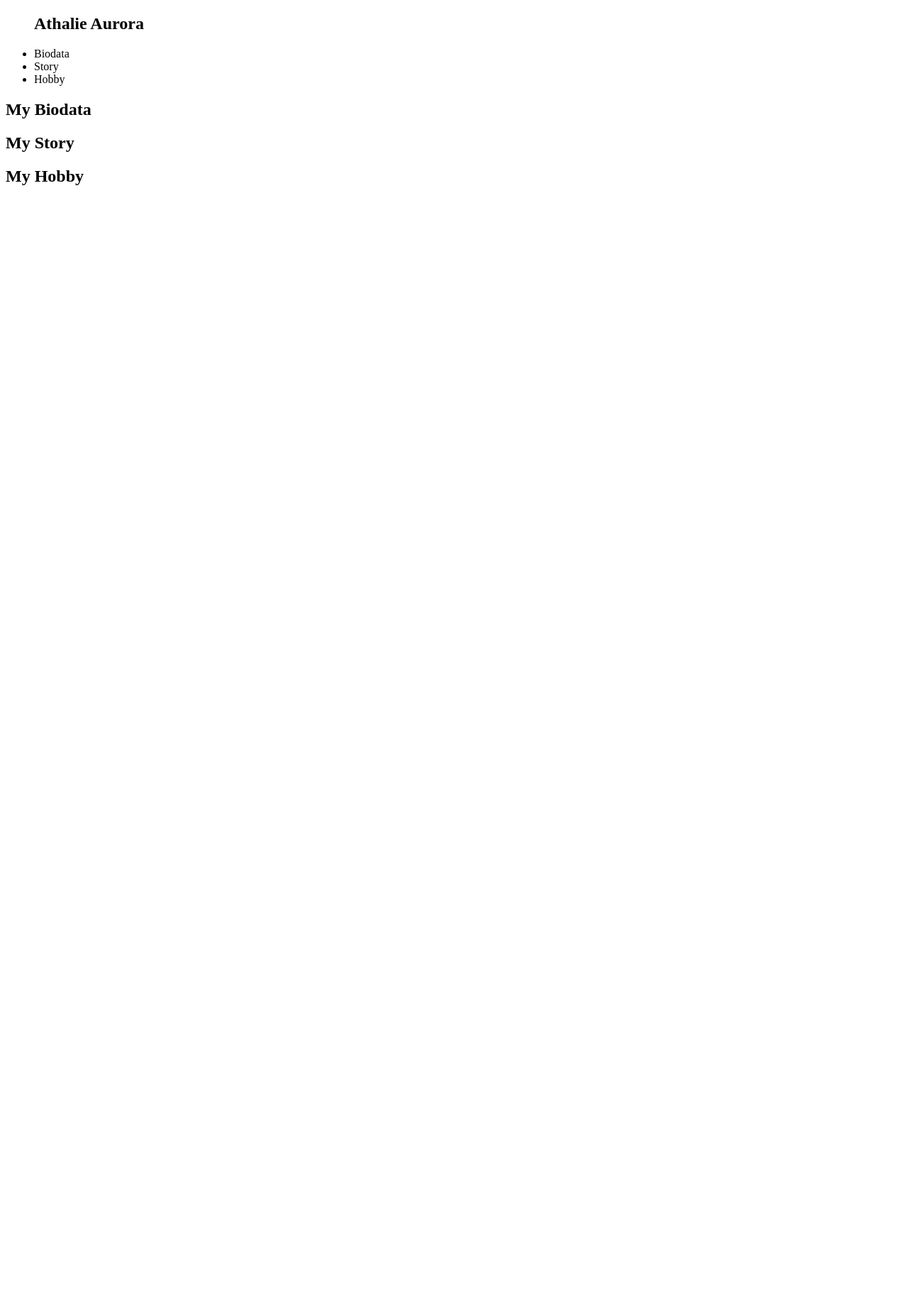
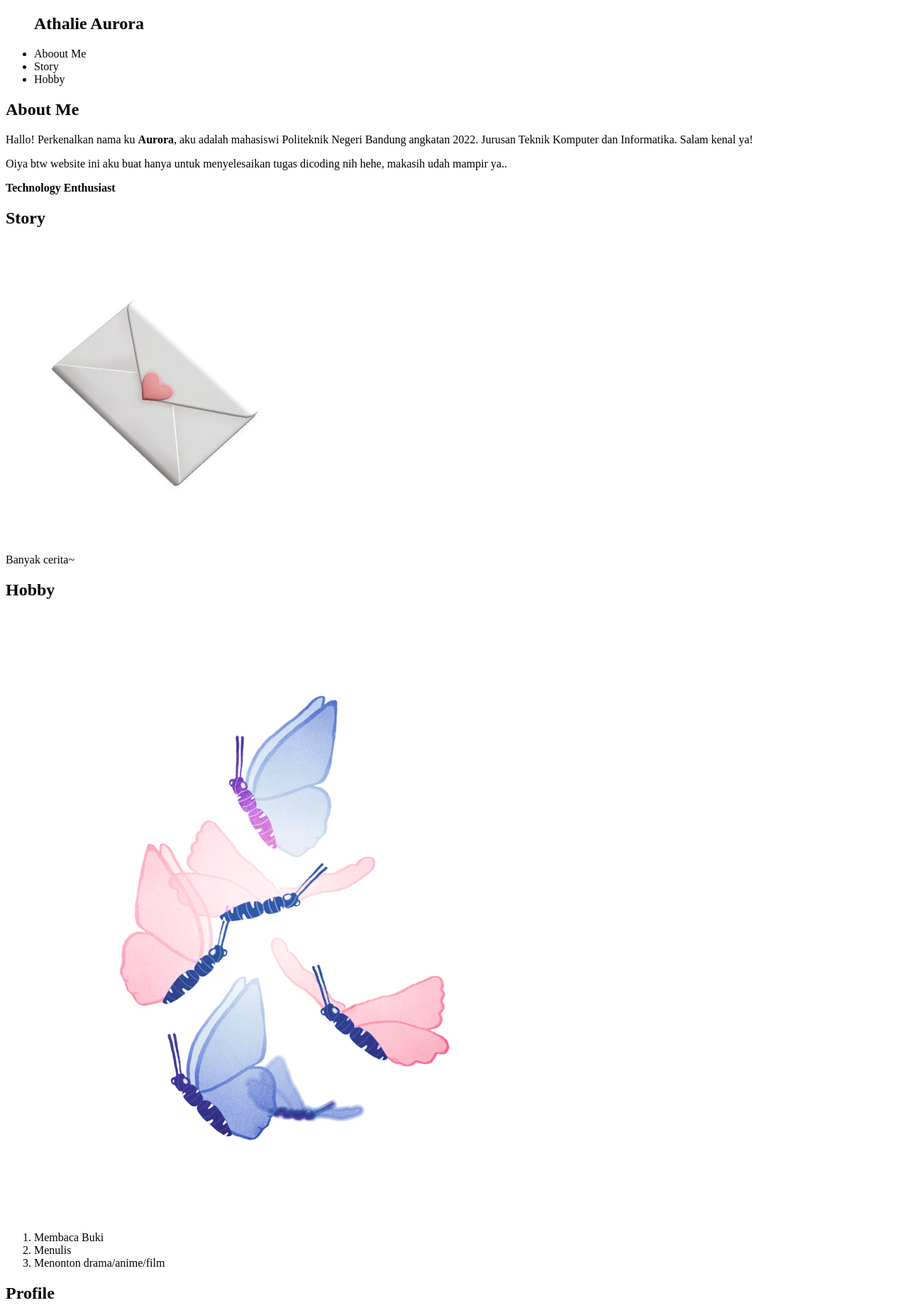
Before and after one commit to athalie-aurora/Submission-Dicoding-Tugas-Akhir-Website, a plain HTML site: page index.html in a window 1280 px wide. Shown: the top 1853 px of the page at 71% size. Before the commit the page ends 800 px from the top, so only its background shows below. Drawn offline with Linux system fonts and the light colour scheme.

Commit message:
Modify index.html

```diff
--- a/index.html
+++ b/index.html
@@ -8,17 +8,63 @@
 				<nav>
 					<ul>
 						<h1>Athalie Aurora</h1>
-						<li>Biodata</li>
+						<li>Aboout Me</li>
 						<li>Story</li>
 						<li>Hobby</li>
 					</ul>
 				</nav>
 			</header>
 			<main>
-				<h2>My Biodata</h2>
-				<h2>My Story</h2>
-				<h2>My Hobby</h2>
+			<div id="content">
+				<article id="about" class="card">
+					<h2><span>About Me</span></h2>
+					<p>Hallo! Perkenalkan nama ku <b>Aurora</b>, aku adalah mahasiswi Politeknik Negeri Bandung angkatan 2022.
+						Jurusan Teknik Komputer dan Informatika. Salam kenal ya! </p>
+					<p>Oiya btw website ini aku buat hanya untuk menyelesaikan tugas dicoding nih hehe, makasih udah mampir ya..</p>
+
+					<p><b>Technology Enthusiast</b></p>
+				</article>
+
+
+				<article id="stori" class="card">
+					<h2><span>Story</span></h2>
+					<img src="message.jpg" alt="stori" id="storii">
+					<p>Banyak cerita~</p>
+				</article>
+
+				<article id="hobi" class="card">
+					<h2><span>Hobby</span></h2>
+					<img src="butterfly.gif" alt="hobi" id="hobii">
+					<ol class="hobi">
+						<li>Membaca Buki</li>
+						<li>Menulis</li>
+						<li>Menonton drama/anime/film</li>
+					</ol>
+				</article>
+
+			</div>
+
+			<aside>
+				<article id="profile" class="card">
+					<h2><span>Profile</span></h2>
+					<figure>
+						<img src="me.jpg" alt="photo">
+						<h3>Aurora</h3>
+						<figcaption>Bandung, 16 Juli</figcaption>
+					</figure>
+
+				</article>
+
+			</aside>
+
 			</main>
+
+			<footer>
+				<div class="footer">
+					<small>Copyright &copy; 2023 - Athalie Aurora</small>
+				</div>
+			</footer>
+
 		</body>
 
 	</html>
```
Also changed, not shown: butterfly.gif (added), message.jpg (added), 1 other file.
